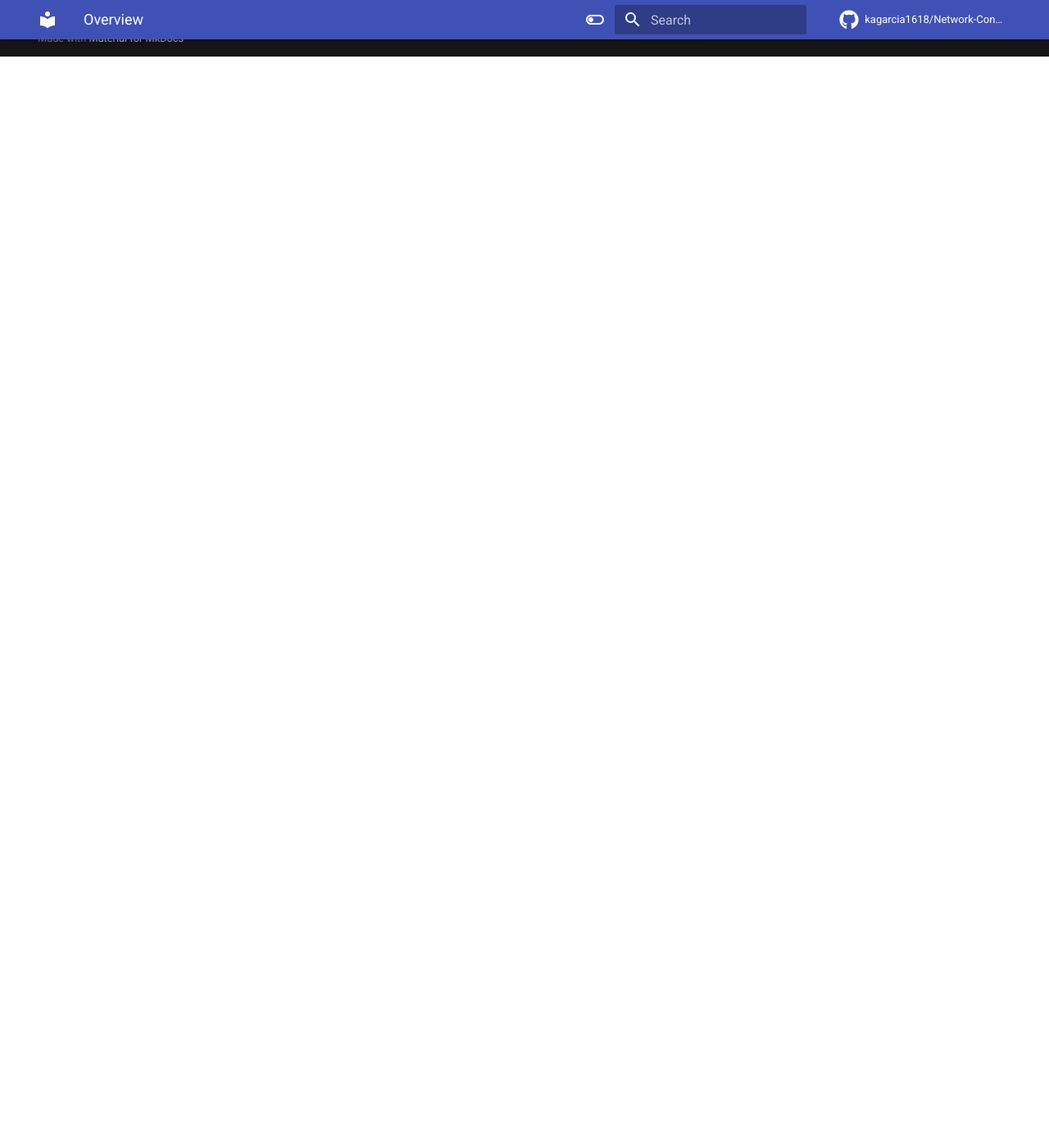
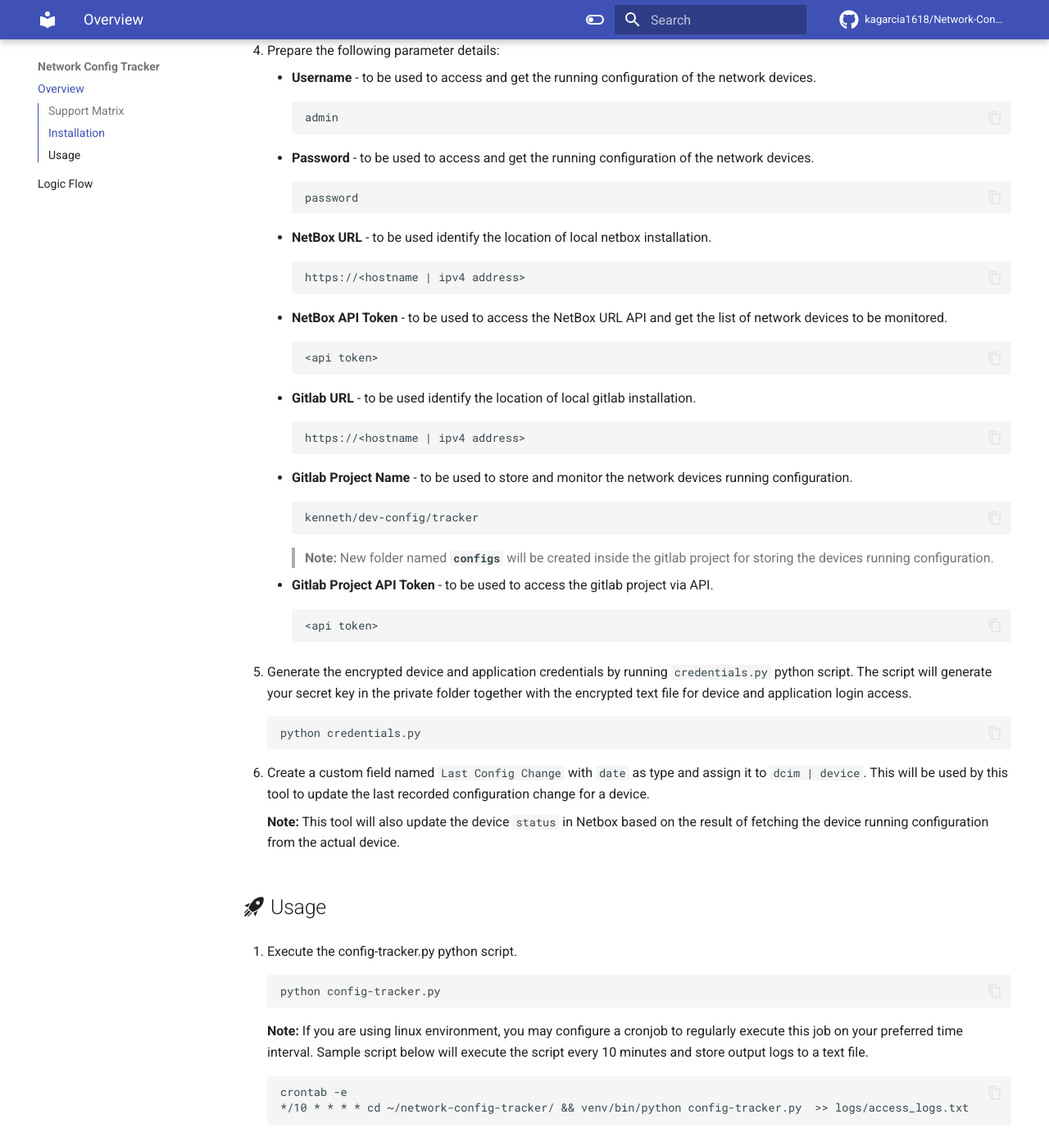
Before and after one commit to kagarcia1618/Network-Config-Tracker, an MkDocs documentation site: the page built from docs/index.md, in a window 1280 px wide and 1400 px high, scrolled down 1331 px. Shown: the whole window at 82% size. Built offline with MkDocs 1.6.1 and Material for MkDocs 9.7.7, drawn with Linux system fonts in a browser that asks for light colours; comment, search, counter and statistics services are not loaded; some of the changed text lies outside the part shown.

Commit message:
Updated mkdocs content.

````diff
--- a/config-tracker.py
+++ b/config-tracker.py
@@ -67,6 +67,7 @@
 
     #Fetch devices details from NetBox via API request
     devices = get_data()
+    devices = [ i for i in devices if str(i.tags) == '[dev-simulation]' ]
 
     nxos_devices = []
     ios_devices = []
--- a/docs/index.md
+++ b/docs/index.md
@@ -5,18 +5,92 @@
 - [Gitlab](https://about.gitlab.com/) which is used for storing the network devices configuration and to monitor the configuration changes.
 - [NetBox](https://github.com/netbox-community/netbox) which is used for maintaining the list of network devices to be monitored for configuration changes.
 
-## Installation
 
-* `mkdocs new [dir-name]` - Create a new project.
-* `mkdocs serve` - Start the live-reloading docs server.
-* `mkdocs build` - Build the documentation site.
-* `mkdocs -h` - Print help message and exit.
+## :material-matrix: Support Matrix
+List of supported network device platforms and NetBox parameter configuration.
 
-## Code Logic
+| Parameters          | Cisco IOS | Cisco IOS-XR | Cisco NXOS    | Juniper JunOS |
+| :----------------:  | :-------: | :----------: | :-----------: | :-----------: |
+| NetBox Platform     | Cisco IOS | Cisco IOS-XR | Cisco NXOS    | Juniper JunOS |
+| NetBox Status       | Active    | Active       | Active        | Active        |
+| NetBox Primary IPv4 | `True`    | `True`       | `True`        | `True`        |
+| Login Method        | SSH       | SSH          | SSH \| NX-API | SSH           |
 
-    mkdocs.yml    # The configuration file.
-    docs/
-        index.md  # The documentation homepage.
-        ...       # Other markdown pages, images and other files.
+Tested working on:
 
-## Usage
+| Application | Version |
+| :---------: | :-----: |
+| Python      | 3.9     |
+| NetBox      | 3.4.7   |
+| GitLab      | 14.1.0  |
+
+## :material-tools: Installation
+1. Clone this repository and create a virtual environment.
+```
+git clone https://github.com/kagarcia1618/Network-Config-Tracker.git
+cd network-config-tracker
+python3.9 -m venv venv
+source venv/bin/activate
+```
+2. Install the requirements.
+```
+pip install -r requirements.txt
+```
+3. Create a new directory named private inside the cloned git repository directory.
+```
+mkdir private
+```
+4. Prepare the following parameter details:
+
+    * **Username** - to be used to access and get the running configuration of the network devices.
+    ```
+    admin
+    ```
+    * **Password** - to be used to access and get the running configuration of the network devices.
+    ```
+    password
+    ```
+    * **NetBox URL** - to be used identify the location of local netbox installation.
+    ```
+    https://<hostname | ipv4 address>
+    ```
+    * **NetBox API Token** - to be used to access the NetBox URL API and get the list of network devices to be monitored.
+    ```
+    <api token>
+    ```
+    * **Gitlab URL** - to be used identify the location of local gitlab installation.
+    ```
+    https://<hostname | ipv4 address>
+    ```
+    * **Gitlab Project Name** - to be used to store and monitor the network devices running configuration.
+    ```
+    kenneth/dev-config/tracker
+    ```
+    > **Note:** New folder named **`configs`** will be created inside the gitlab project for storing the devices running configuration.
+    * **Gitlab Project API Token** - to be used to access the gitlab project via API.
+    ```
+    <api token>
+    ```
+
+5. Generate the encrypted device and application credentials by running `credentials.py` python script. The script will generate your secret key in the private folder together with the encrypted text file for device and application login access.
+```
+python credentials.py
+```
+
+6. Create a custom field named `Last Config Change` with `date` as type and assign it to `dcim | device`. This will be used by this tool to update the last recorded configuration change for a device.
+
+    **Note:** This tool will also update the device `status` in Netbox based on the result of fetching the device running configuration from the actual device.
+
+## :material-rocket-launch: Usage
+1.  Execute the config-tracker.py python script.
+
+    ```
+    python config-tracker.py
+    ```
+
+    **Note:** If you are using linux environment, you may configure a cronjob to regularly execute this job on your preferred time interval. Sample script below will execute the script every 10 minutes and store output logs to a text file.
+
+    ```
+    crontab -e
+    */10 * * * * cd ~/network-config-tracker/ && venv/bin/python config-tracker.py  >> logs/access_logs.txt
+    ```
--- a/mkdocs.yml
+++ b/mkdocs.yml
@@ -6,7 +6,6 @@
   icon:
     repo: fontawesome/brands/github
   features:
-    - navigation.tabs
     - navigation.sections
     - toc.integrate
     - navigation.top
@@ -22,13 +21,13 @@
         icon: material/toggle-switch-off-outline
         name: Switch to dark mode
       primary: indigo
-      accent: purple
+      accent: indigo
     - scheme: slate
       toggle:
         icon: material/toggle-switch
         name: Switch to light mode
       primary: indigo
-      accent: lime
+      accent: indigo
 
 extra:
   social:
@@ -55,6 +54,11 @@
   - pymdownx.emoji:
       emoji_index: !!python/name:materialx.emoji.twemoji
       emoji_generator: !!python/name:materialx.emoji.to_svg
+  - pymdownx.superfences:
+      custom_fences:
+        - name: mermaid
+          class: mermaid
+          format: !!python/name:pymdownx.superfences.fence_code_format
 
 copyright: |
   &copy; 2023 <a href="https://github.com/kagarcia1618"  target="_blank" rel="noopener">Kenneth Acar Garcia</a>
````
Also changed, not shown: docs/logicflow.md (added, +34 -0 lines).
